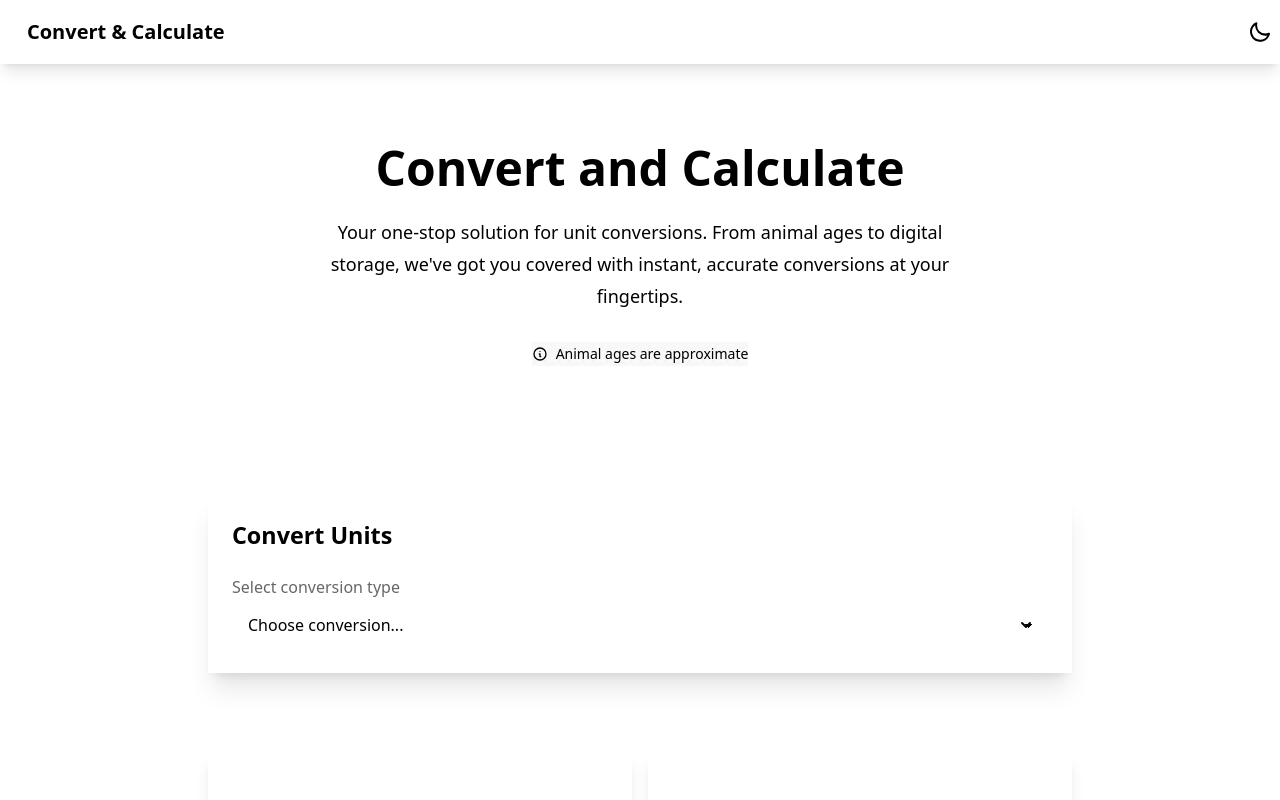
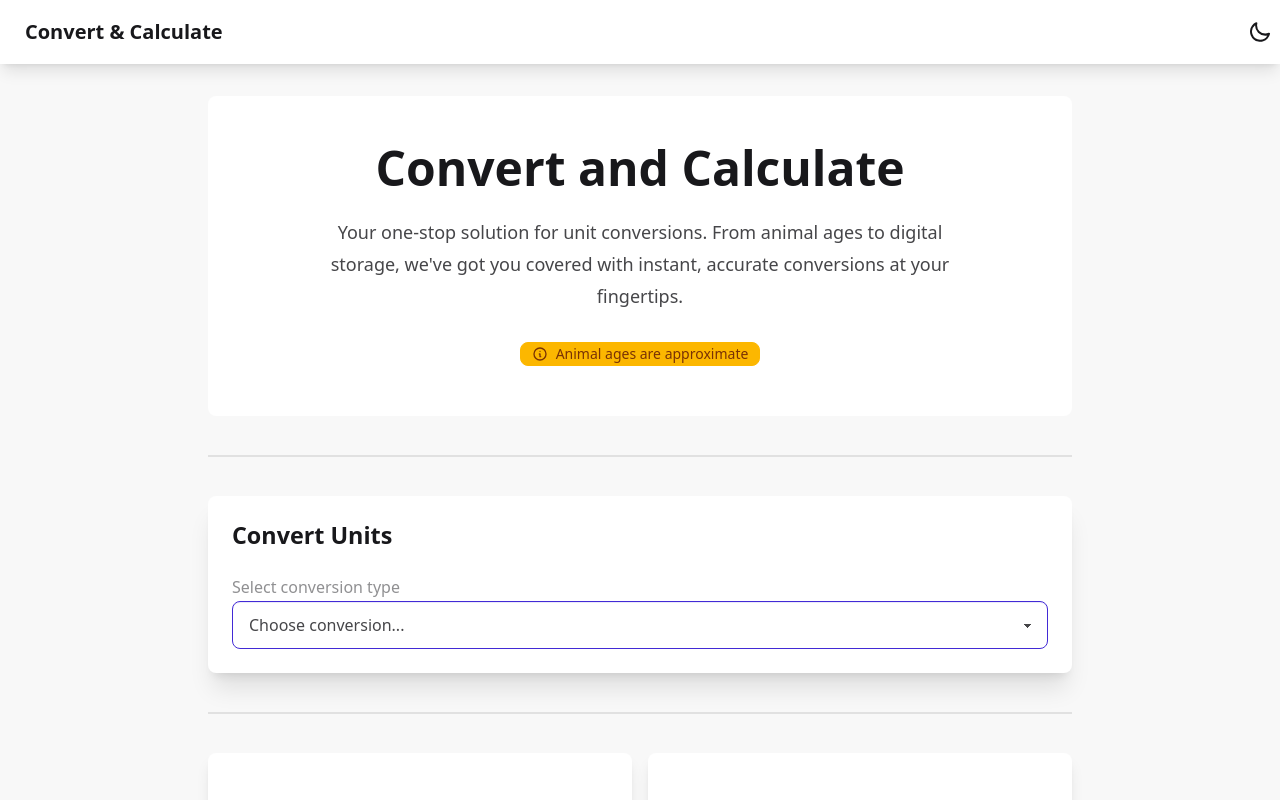
Before and after one commit to spences10/cac, a SvelteKit app: page / in a window 1280 px wide. Shown: the top 800 px of the page. Built offline with nearby package versions, Linux system fonts and the light colour scheme.

Commit message:
style: enhance UI components with primary styling and rounded corners

```diff
--- a/src/app.css
+++ b/src/app.css
@@ -3,5 +3,7 @@
 /* Plugin configurations */
 @plugin "@tailwindcss/typography";
 @plugin "daisyui" {
-	themes: light, dark;
+	themes:
+		light --default,
+		dark;
 }
--- a/src/app.html
+++ b/src/app.html
@@ -1,5 +1,5 @@
 <!doctype html>
-<html lang="en">
+<html lang="en" data-theme="light">
 	<head>
 		<meta charset="utf-8" />
 		<link rel="icon" href="%sveltekit.assets%/favicon.png" />
--- a/src/lib/components/input.svelte
+++ b/src/lib/components/input.svelte
@@ -29,7 +29,7 @@
 		<span class="label-text font-medium {font_size}">{label}</span>
 	</label>
 	<input
-		class="input input-bordered bg-base-100 focus:ring-primary w-full focus:ring-2 focus:outline-none {errors?.length
+		class="input input-primary rounded-box bg-base-100 focus:ring-primary w-full focus:ring-2 focus:outline-none {errors?.length
 			? 'input-error'
 			: ''} {font_size} {input_classes}"
 		type="number"
--- a/src/lib/components/select.svelte
+++ b/src/lib/components/select.svelte
@@ -36,7 +36,7 @@
 		</div>
 		<select
 			bind:value
-			class="select select-bordered btn-block bg-base-100 hover:bg-base-200 focus:bg-base-200 focus:ring-primary min-h-12 appearance-none px-4 transition-colors focus:ring-2 focus:outline-none {font_size} {select_classes}"
+			class="select select-primary rounded-box btn-block bg-base-100 hover:bg-base-200 focus:bg-base-200 focus:ring-primary min-h-12 appearance-none px-4 transition-colors focus:ring-2 focus:outline-none {font_size} {select_classes}"
 			{id}
 			name={id}
 			aria-label={label}
--- a/src/routes/+page.svelte
+++ b/src/routes/+page.svelte
@@ -52,7 +52,7 @@
 	/>
 </svelte:head>
 
-<div class="hero bg-base-100 py-8">
+<div class="hero bg-base-100 py-8 rounded-box">
 	<div class="hero-content text-center">
 		<div class="max-w-2xl">
 			<h1 class="mb-4 text-5xl font-bold">Convert and Calculate</h1>
```
